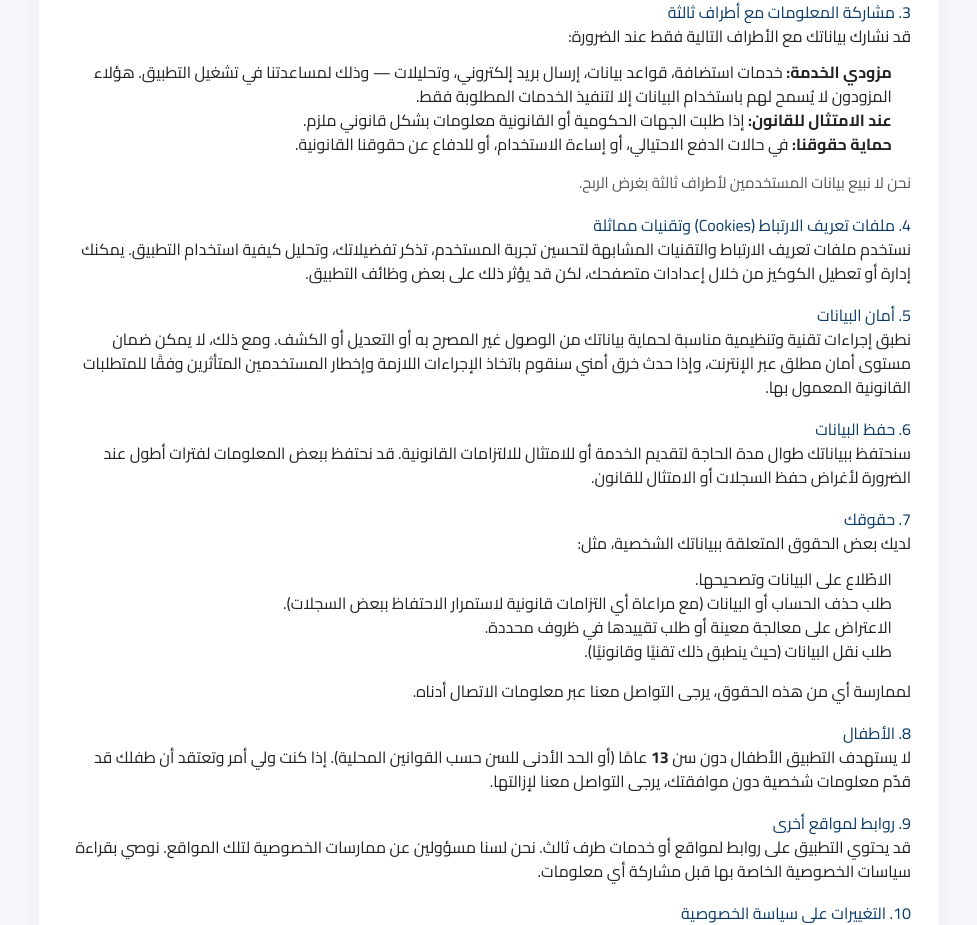
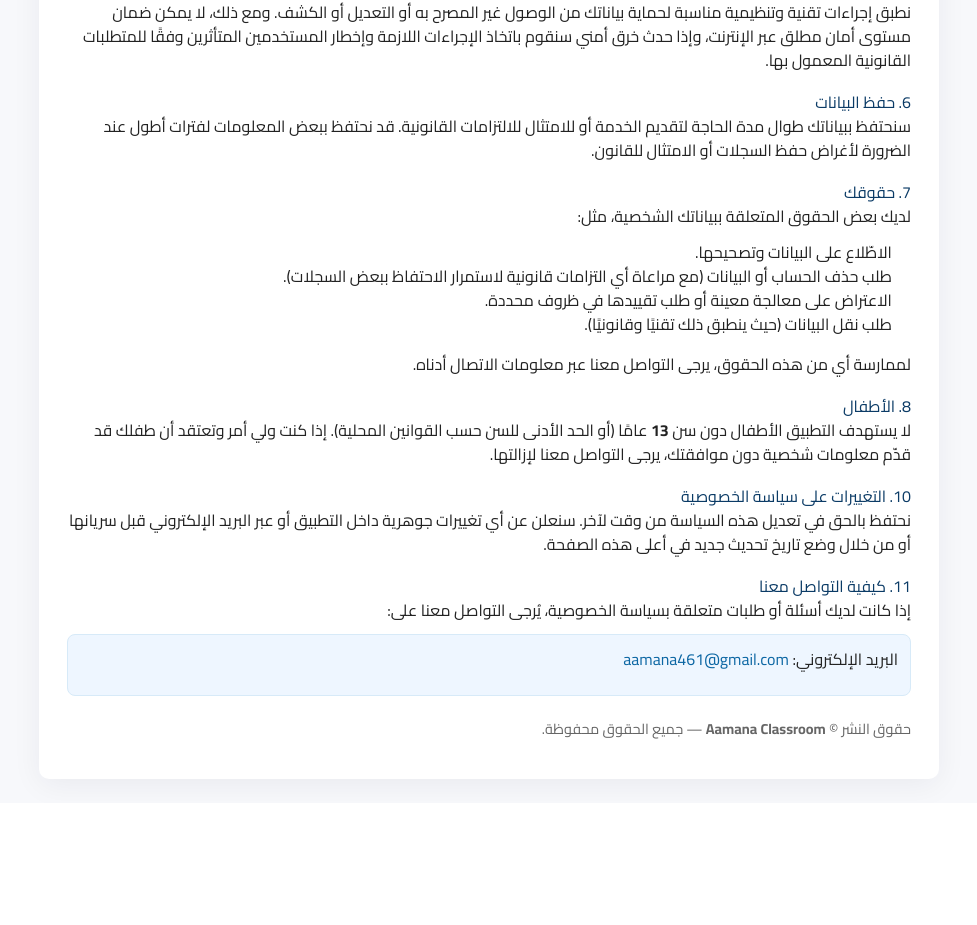
Before and after one commit to aamana2025/classroom-dashboard-front, a Next.js app: page /Pages/privacy-policy in a window 1280 px wide. Shown: the part 655-1580 px from the top of the page, without its empty margins (151-1128 px from the left). After the commit the page ends 1458 px from the top, so only its background shows below. Built offline with nearby package versions, Linux system fonts and the light colour scheme.

Commit message:
adding privacy-policy page

```diff
--- a/src/app/Pages/privacy-policy/page.jsx
+++ b/src/app/Pages/privacy-policy/page.jsx
@@ -23,8 +23,7 @@ export default function PrivacyPolicy({ effectiveDate = "1 يناير 2025" }) {
           <p>قد نجمع أنواعًا مختلفة من المعلومات عند استخدامك للتطبيق، ومنها:</p>
           <ul>
             <li>
-              <strong>معلومات الحساب:</strong> مثل الاسم، اسم المستخدم، عنوان البريد الإلكتروني، وصورة
-              الملف الشخصي (إن وجدت).
+              <strong>معلومات الحساب:</strong> مثل الاسم، اسم المستخدم، عنوان البريد الإلكتروني
             </li>
             <li>
               <strong>معلومات الملف التعليمي:</strong> الصفوف، المقررات، الملفات والمواد التعليمية التي
@@ -34,10 +33,7 @@ export default function PrivacyPolicy({ effectiveDate = "1 يناير 2025" }) {
               <strong>محتوى الرسائل والتعليقات:</strong> النصوص والوسائط التي تُرسل داخل التطبيق
               (مناقشات، ملاحظات، ردود).
             </li>
-            <li>
-              <strong>البيانات الفنية:</strong> معلومات الجهاز (نوع الجهاز، نظام التشغيل، إصدار
-              المتصفح)، وعنوان IP، وبيانات الأداء والأخطاء.
-            </li>
+
             <li>
               <strong>ملفات الوسائط:</strong> الصور أو المستندات أو مقاطع الفيديو التي تقوم برفعها إلى
               التطبيق.
@@ -57,35 +53,7 @@ export default function PrivacyPolicy({ effectiveDate = "1 يناير 2025" }) {
           </ul>
         </div>
 
-        <div className="section">
-          <h2>3. مشاركة المعلومات مع أطراف ثالثة</h2>
-          <p>قد نشارك بياناتك مع الأطراف التالية فقط عند الضرورة:</p>
-          <ul>
-            <li>
-              <strong>مزودي الخدمة:</strong> خدمات استضافة، قواعد بيانات، إرسال بريد إلكتروني، وتحليلات —
-              وذلك لمساعدتنا في تشغيل التطبيق. هؤلاء المزودون لا يُسمح لهم باستخدام البيانات إلا
-              لتنفيذ الخدمات المطلوبة فقط.
-            </li>
-            <li>
-              <strong>عند الامتثال للقانون:</strong> إذا طلبت الجهات الحكومية أو القانونية معلومات بشكل
-              قانوني ملزم.
-            </li>
-            <li>
-              <strong>حماية حقوقنا:</strong> في حالات الدفع الاحتيالي، أو إساءة الاستخدام، أو للدفاع عن
-              حقوقنا القانونية.
-            </li>
-          </ul>
-          <p className="muted">نحن لا نبيع بيانات المستخدمين لأطراف ثالثة بغرض الربح.</p>
-        </div>
 
-        <div className="section">
-          <h2>4. ملفات تعريف الارتباط (Cookies) وتقنيات مماثلة</h2>
-          <p>
-            نستخدم ملفات تعريف الارتباط والتقنيات المشابهة لتحسين تجربة المستخدم، تذكر تفضيلاتك،
-            وتحليل كيفية استخدام التطبيق. يمكنك إدارة أو تعطيل الكوكيز من خلال إعدادات متصفحك، لكن
-            قد يؤثر ذلك على بعض وظائف التطبيق.
-          </p>
-        </div>
 
         <div className="section">
           <h2>5. أمان البيانات</h2>
@@ -122,15 +90,6 @@ export default function PrivacyPolicy({ effectiveDate = "1 يناير 2025" }) {
             لا يستهدف التطبيق الأطفال دون سن <strong>13</strong> عامًا (أو الحد الأدنى للسن حسب القوانين
             المحلية). إذا كنت ولي أمر وتعتقد أن طفلك قد قدّم معلومات شخصية دون موافقتك، يرجى
             التواصل معنا لإزالتها.
-          </p>
-        </div>
-
-        <div className="section">
-          <h2>9. روابط لمواقع أخرى</h2>
-          <p>
-            قد يحتوي التطبيق على روابط لمواقع أو خدمات طرف ثالث. نحن لسنا مسؤولين عن ممارسات
-            الخصوصية لتلك المواقع. نوصي بقراءة سياسات الخصوصية الخاصة بها قبل مشاركة أي
-            معلومات.
           </p>
         </div>
 
```
